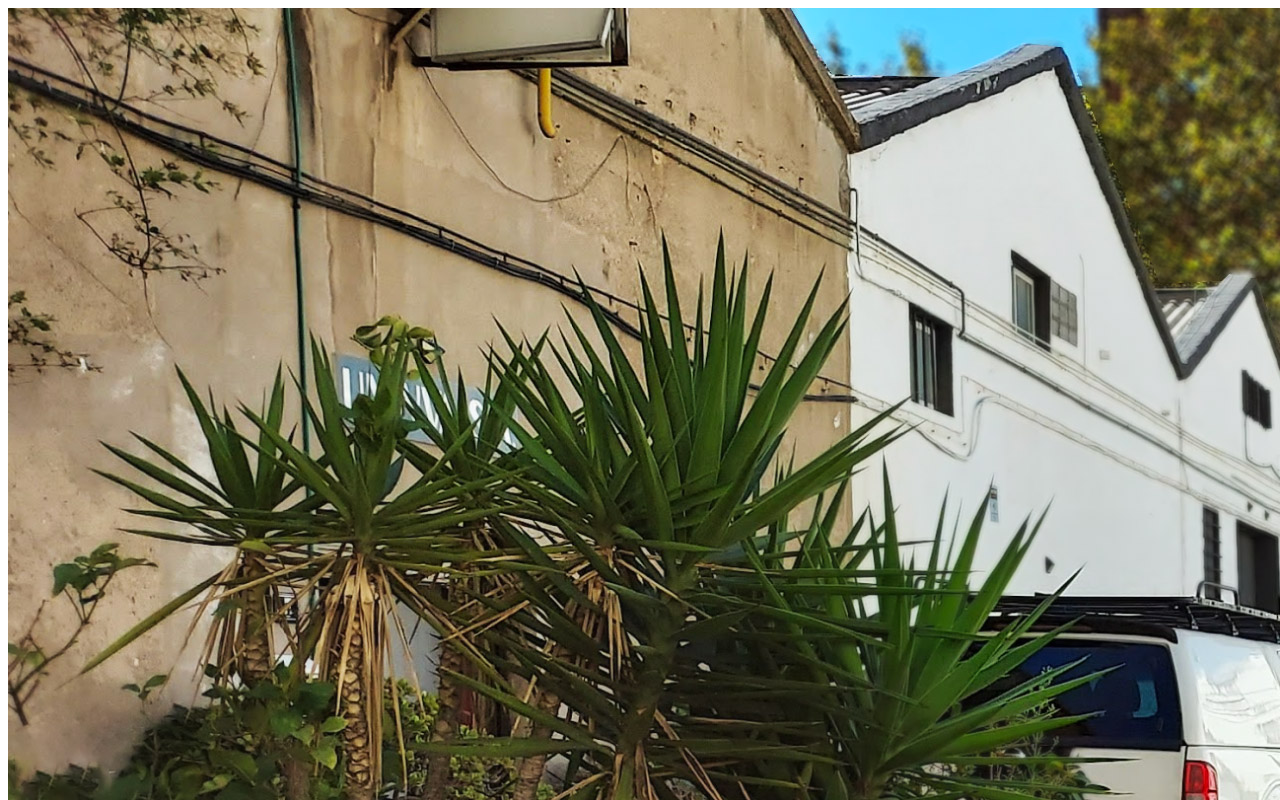
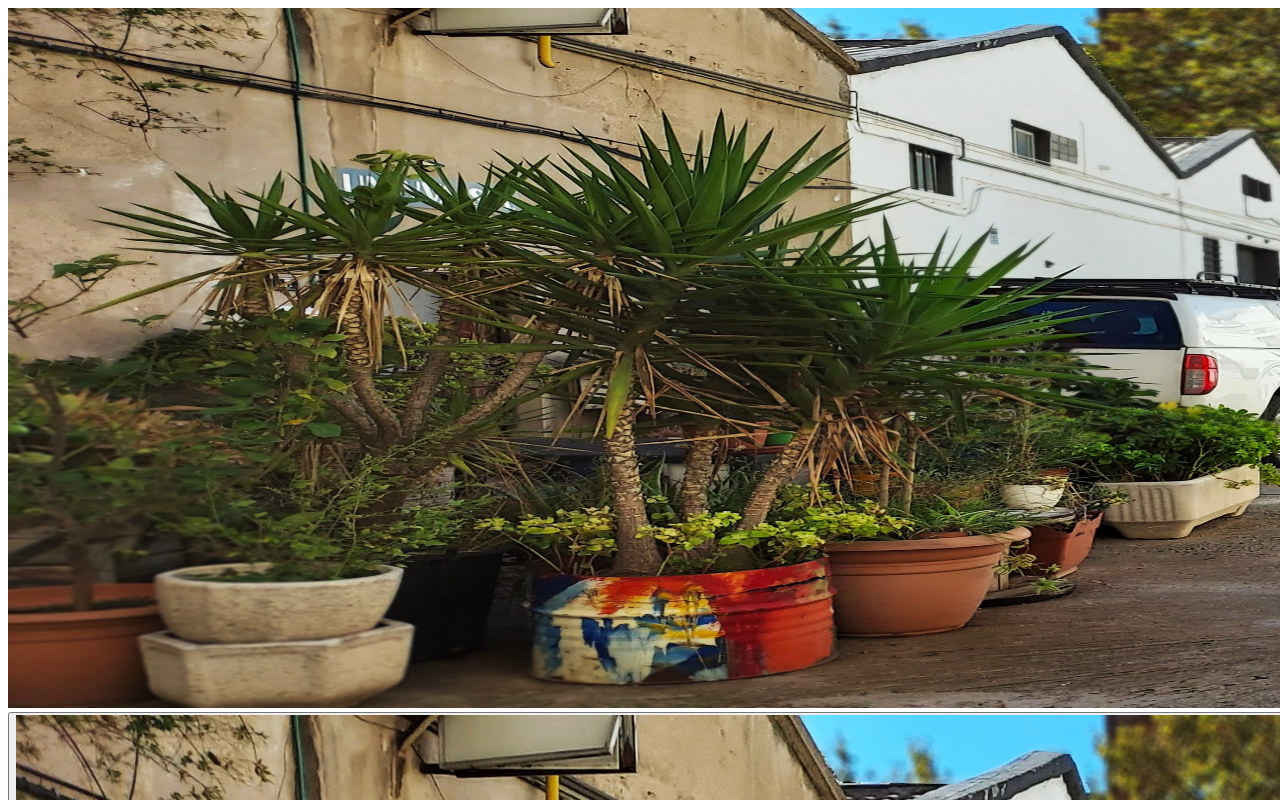
Before and after one commit to mademakerspace/remade-website, a Next.js app: page /Home/Home in a window 1280 px wide. Shown: the top 800 px of the page. Built offline with nearby package versions, Linux system fonts and the light colour scheme.

Commit message:
Set ma height in styles

```diff
--- a/src/components/ImageGallery/ImageGallery.tsx
+++ b/src/components/ImageGallery/ImageGallery.tsx
@@ -33,7 +33,8 @@ export const ImageGallery: FunctionComponent<{
             <Image
               src={shownImage.image}
               alt={`Photo ${current}`}
-              className="max-h-full max-w-full w-auto max-h-[720px] md:rounded-xl mx-auto"
+              className="max-h-full max-w-full w-auto md:rounded-xl mx-auto"
+              style={{ maxHeight: "700px" }}
             />
 
             {!!shownImage.description && (
```
